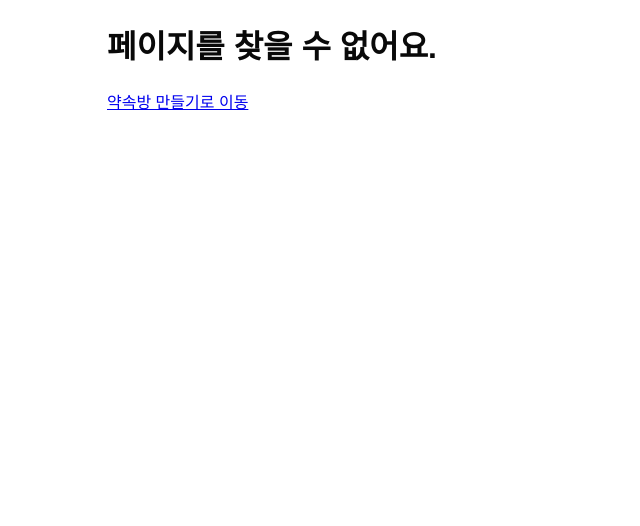
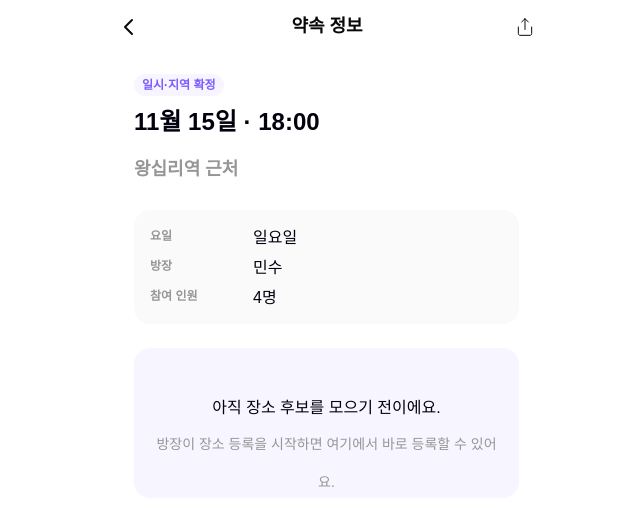
Before and after one commit to LIKELION-4THON-TEAM20/Meetdle_FE, a React (Vite) app: page /rooms/info in a window 1280 px wide. Shown: the top 526 px of the page, without its empty margins (313-953 px from the left). Built offline with nearby package versions, Linux system fonts and the light colour scheme; a web font is replaced by a local one.

Commit message:
FEAT: 약속 정보 및 장소 등록 상태 화면 구현

```diff
--- a/src/components/common/Header/Header.scss
+++ b/src/components/common/Header/Header.scss
@@ -48,4 +48,14 @@
     text-overflow: ellipsis;
     white-space: nowrap;
   }
+
+  &__action {
+    grid-column: 3;
+    grid-row: 1;
+    display: flex;
+    align-items: center;
+    justify-content: center;
+    width: 44px;
+    height: 44px;
+  }
 }
--- a/src/components/common/Header/Header.tsx
+++ b/src/components/common/Header/Header.tsx
@@ -1,12 +1,14 @@
+import type { ReactNode } from 'react';
 import './Header.scss';
 
 interface HeaderProps {
   title: string;
   showBackButton?: boolean;
   onBack?: () => void;
+  rightAction?: ReactNode;
 }
 
-function Header({ title, showBackButton = false, onBack }: HeaderProps) {
+function Header({ title, showBackButton = false, onBack, rightAction }: HeaderProps) {
   return (
     <header className="common-header">
       {showBackButton && (
@@ -36,6 +38,7 @@ function Header({ title, showBackButton = false, onBack }: HeaderProps) {
         </button>
       )}
       <h1 className="common-header__title">{title}</h1>
+      {rightAction && <div className="common-header__action">{rightAction}</div>}
     </header>
   );
 }
--- /dev/null
+++ b/src/pages/MeetingInfo/MeetingInfo.scss
@@ -0,0 +1,187 @@
+@use '../../styles/setting/variables' as variables;
+
+.meeting-info {
+  &__share {
+    display: flex;
+    align-items: center;
+    justify-content: center;
+    width: 44px;
+    height: 44px;
+    padding: 0;
+    border: 0;
+    background: transparent;
+    color: variables.$color-black;
+    cursor: pointer;
+
+    img {
+      display: block;
+    }
+    &:focus-visible {
+      outline: 2px solid currentColor;
+      outline-offset: -2px;
+    }
+  }
+
+  &__content {
+    min-width: 0;
+    padding: 20px 28px 24px 27px;
+  }
+
+  &__confirmed {
+    display: flex;
+    flex-direction: column;
+    align-items: flex-start;
+    min-height: 112px;
+
+    h2 {
+      margin: 10px 0 18px;
+      color: #03000f;
+      font-size: 24px;
+      font-weight: variables.$font-weight-bold;
+      line-height: 32px;
+    }
+    p {
+      margin: 0;
+      color: #969696;
+      font-size: 18px;
+      font-weight: 600;
+      line-height: 26px;
+    }
+  }
+
+  &__badge {
+    display: inline-flex;
+    align-items: center;
+    min-height: 22px;
+    padding: 3px 8px;
+    border-radius: 20px;
+    background: #f7f5ff;
+    color: #7c5cff;
+    font-size: 12px;
+    font-weight: 600;
+    line-height: 16px;
+  }
+
+  &__details {
+    display: flex;
+    flex-direction: column;
+    gap: 8px;
+    min-width: 0;
+    margin: 24px 0;
+    padding: 16px;
+    border-radius: 16px;
+    background: #fafafa;
+
+    div {
+      display: grid;
+      grid-template-columns: 103px minmax(0, 1fr);
+      align-items: start;
+      min-height: 21px;
+    }
+    dt {
+      color: #969696;
+      font-size: 12px;
+      font-weight: 600;
+      line-height: normal;
+    }
+    dd {
+      min-width: 0;
+      margin: -2px 0 0;
+      color: #03000f;
+      font-size: 16px;
+      font-weight: 500;
+      line-height: normal;
+      overflow-wrap: anywhere;
+    }
+  }
+
+  &__empty {
+    height: 150px;
+    padding: 49px 21px 0;
+    border-radius: 16px;
+    background: #f7f5ff;
+    text-align: center;
+
+    h3 {
+      margin: 0;
+      color: #03000f;
+      font-size: 16px;
+      font-weight: 500;
+      line-height: 22px;
+    }
+    p {
+      margin: 6px 0 0;
+      color: #969696;
+      font-size: 14px;
+      font-weight: 400;
+      line-height: 38px;
+    }
+  }
+
+  &__registration {
+    display: flex;
+    flex-direction: column;
+    gap: 32px;
+    min-width: 0;
+    margin-top: 32px;
+  }
+
+  &__registration-card {
+    min-width: 0;
+    min-height: 112px;
+    padding: 16px;
+    border-radius: 16px;
+    background: #fafafa;
+
+    h3 {
+      margin: 0 0 8px;
+      color: #03000f;
+      font-size: 18px;
+      font-weight: 600;
+      line-height: 22px;
+    }
+    dl {
+      display: flex;
+      flex-direction: column;
+      gap: 8px;
+      margin: 0;
+    }
+    dl > div {
+      display: grid;
+      grid-template-columns: 103px minmax(0, 1fr);
+      align-items: start;
+      min-height: 21px;
+    }
+    dt {
+      color: #969696;
+      font-size: 12px;
+      font-weight: 600;
+      line-height: normal;
+    }
+    dd {
+      min-width: 0;
+      margin: -2px 0 0;
+      color: #03000f;
+      font-size: 16px;
+      font-weight: 500;
+      line-height: normal;
+      overflow-wrap: anywhere;
+    }
+    .meeting-info__deadline {
+      color: #7c5cff;
+    }
+  }
+
+  &__register {
+    min-width: 0;
+    font-weight: 500;
+  }
+
+  @media (max-width: 359px) {
+    &__empty {
+      height: auto;
+      min-height: 150px;
+      padding-bottom: 12px;
+    }
+  }
+}
--- /dev/null
+++ b/src/pages/MeetingInfo/MeetingInfo.tsx
@@ -0,0 +1,97 @@
+import { useNavigate, useSearchParams } from 'react-router';
+import Header from '../../components/common/Header/Header';
+import Button from '../../components/common/Button/Button';
+import shareIcon from '../../assets/icons/meeting-info/share.svg';
+import { MOCK_MEETING_INFO } from './mockData';
+import './MeetingInfo.scss';
+
+function MeetingInfo() {
+  const navigate = useNavigate();
+  const [searchParams] = useSearchParams();
+  const meeting = MOCK_MEETING_INFO;
+  const requestedStatus = searchParams.get('status');
+  const registrationStatus =
+    import.meta.env.DEV &&
+    (requestedStatus === 'beforeRegistration' || requestedStatus === 'registrationOpen')
+      ? requestedStatus
+      : meeting.registrationStatus;
+  const isRegistrationOpen = registrationStatus === 'registrationOpen';
+  const handleBack = () => navigate(-1);
+  const handleShare = () => {
+    window.alert('공유 API는 아직 연동되지 않았어요. 실제 공유는 수행되지 않습니다.');
+  };
+  const handleRegisterPlace = () => {
+    window.alert('장소 등록 기능은 아직 연동되지 않았어요. 실제 장소 등록은 수행되지 않습니다.');
+  };
+
+  return (
+    <div className="page meeting-info">
+      <Header
+        title={isRegistrationOpen ? '장소 등록' : '약속 정보'}
+        showBackButton
+        onBack={handleBack}
+        rightAction={
+          <button
+            type="button"
+            className="meeting-info__share"
+            aria-label="약속 정보 공유"
+            onClick={handleShare}
+          >
+            <img src={shareIcon} width={20} height={20} alt="" />
+          </button>
+        }
+      />
+      <main className="meeting-info__content">
+        <section className="meeting-info__confirmed" aria-labelledby="meeting-info-date">
+          <span className="meeting-info__badge">{meeting.statusLabel}</span>
+          <h2 id="meeting-info-date">{meeting.dateTime}</h2>
+          <p>{meeting.area}</p>
+        </section>
+        <dl className="meeting-info__details" aria-label="약속 기본 정보">
+          <div>
+            <dt>요일</dt>
+            <dd>{meeting.weekday}</dd>
+          </div>
+          <div>
+            <dt>방장</dt>
+            <dd>{meeting.hostName}</dd>
+          </div>
+          <div>
+            <dt>참여 인원</dt>
+            <dd>{meeting.participantCount}명</dd>
+          </div>
+        </dl>
+        {isRegistrationOpen ? (
+          <section
+            className="meeting-info__registration"
+            aria-labelledby="meeting-info-registration-title"
+          >
+            <div className="meeting-info__registration-card">
+              <h3 id="meeting-info-registration-title">장소 등록이 시작됐어요</h3>
+              <dl>
+                <div>
+                  <dt>카테고리</dt>
+                  <dd>{meeting.registrationCategories.join(' · ')}</dd>
+                </div>
+                <div>
+                  <dt>마감까지</dt>
+                  <dd className="meeting-info__deadline">{meeting.registrationDeadline}</dd>
+                </div>
+              </dl>
+            </div>
+            <Button className="meeting-info__register" onClick={handleRegisterPlace}>
+              가고 싶은 장소 등록하기
+            </Button>
+          </section>
+        ) : (
+          <section className="meeting-info__empty" aria-labelledby="meeting-info-empty-title">
+            <h3 id="meeting-info-empty-title">아직 장소 후보를 모으기 전이에요.</h3>
+            <p>방장이 장소 등록을 시작하면 여기에서 바로 등록할 수 있어요.</p>
+          </section>
+        )}
+      </main>
+    </div>
+  );
+}
+
+export default MeetingInfo;
--- /dev/null
+++ b/src/pages/MeetingInfo/mockData.ts
@@ -0,0 +1,13 @@
+export type RegistrationStatus = 'beforeRegistration' | 'registrationOpen';
+
+export const MOCK_MEETING_INFO = {
+  registrationStatus: 'beforeRegistration' as RegistrationStatus,
+  registrationCategories: ['식당', '카페', '주점', '문화시설'],
+  registrationDeadline: '오늘 오후 10시까지',
+  statusLabel: '일시·지역 확정',
+  dateTime: '11월 15일 · 18:00',
+  area: '왕십리역 근처',
+  weekday: '일요일',
+  hostName: '민수',
+  participantCount: 4,
+};
--- a/src/router/index.tsx
+++ b/src/router/index.tsx
@@ -4,6 +4,7 @@ import RoomCreated from '../pages/RoomCreated/RoomCreated';
 import RoomInvitation from '../pages/RoomInvitation/RoomInvitation';
 import ParticipationStatus from '../pages/ParticipationStatus/ParticipationStatus';
 import MeetingConfirmed from '../pages/MeetingConfirmed/MeetingConfirmed';
+import MeetingInfo from '../pages/MeetingInfo/MeetingInfo';
 
 export const router = createBrowserRouter([
   // 홈 화면 구현 전까지 약속방 생성 화면을 진입점으로 사용한다.
@@ -32,6 +33,10 @@ export const router = createBrowserRouter([
     element: <MeetingConfirmed />,
   },
   {
+    path: '/rooms/info',
+    element: <MeetingInfo />,
+  },
+  {
     path: '*',
     element: (
       <main className="page">
```
Also changed, not shown: src/assets/icons/meeting-info/share.svg (added).
